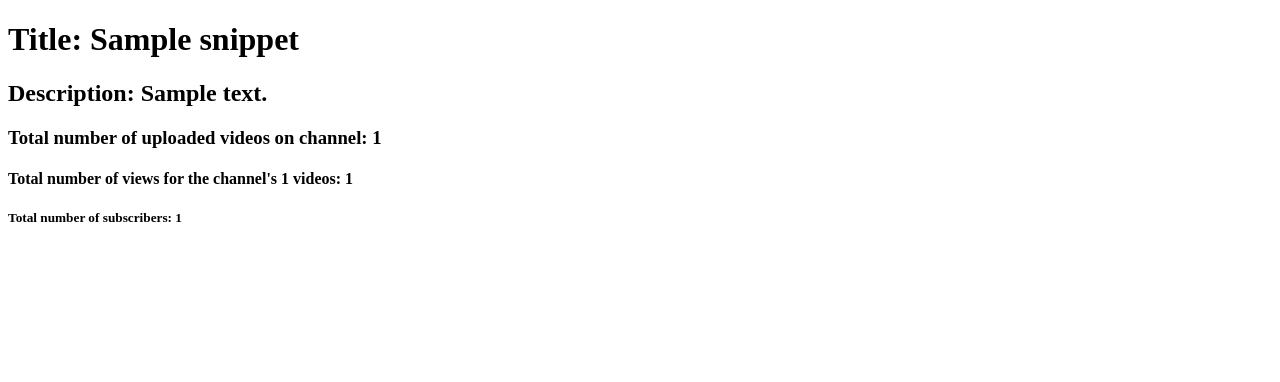
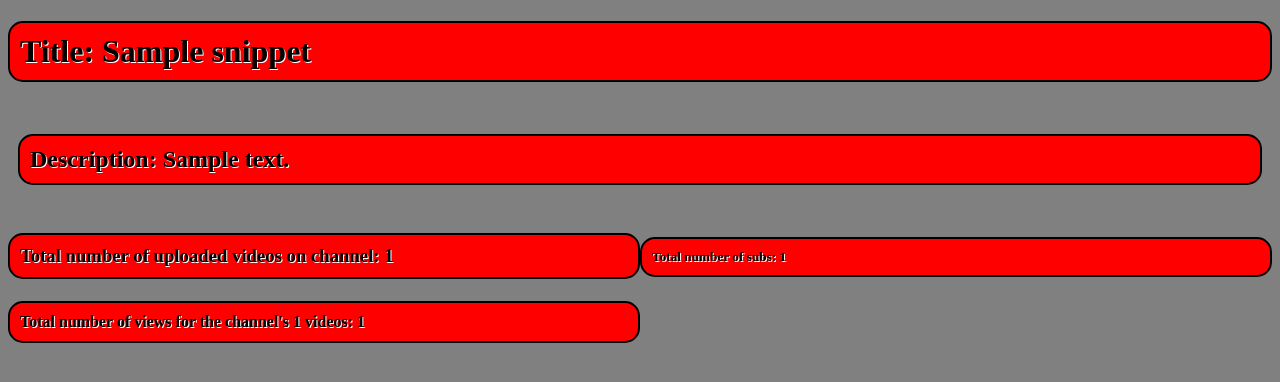
Before and after one commit to pswapneet/yt-stats-flask, a Flask app: template templates/stats.html in a window 1280 px wide. Shown: the top 382 px of the page. Run offline with Flask 2, Linux system fonts and the light colour scheme; the template is opened without the code that fills it: most values are stand-ins (such as "Sample title", 1, 10 or a date in 2020).

Commit message:
css, two colms

```diff
--- a/main.py
+++ b/main.py
@@ -5,7 +5,7 @@ import config
 #import json
 from googleapiclient.discovery import build
 
-app = Flask(__name__)
+app = Flask(__name__, static_folder='static')
 
 @app.route("/")
 def stats():
--- /dev/null
+++ b/static/css/stylestats.css
@@ -0,0 +1,32 @@
+body {
+    background-color: #808080; /* Grey */
+    color: #FFFFFF; /* White */
+
+}
+
+h1, h2, h3, h4, h5 {
+    background-color: #FF0000; /* Red */
+    color: #000000; /* Black */
+    text-shadow: 1px 1px #FFFFFF; /* White */
+    border: 2px solid #000000; /* Black */
+    border-radius: 15px;
+    padding: 10px;
+}
+
+.header {
+    color: #000000; /* Black */
+    text-shadow: 1px 1px #FFFFFF; /* White */
+
+}
+.disc {
+    padding: 10px;
+    border-radius: 10px;
+  }
+
+.container {
+    display: flex;
+  }
+
+.column {
+    width: 50%;
+  }
--- a/templates/stats.html
+++ b/templates/stats.html
@@ -2,13 +2,20 @@
 <html>
 <head>
     <title>Youtube Stats</title>
+    <link rel="stylesheet" type="text/css"
+    href="{{ url_for('static', filename='css/stylestats.css') }}">
 </head>
 <body>
-    <div>
+    <div class="header">
         <h1>Title: {{ resource["items"][0]["snippet"]["title"]  }}</h1>
+    </div>
+    <div class="disc">
         <h2>Description: {{ resource["items"][0]["snippet"]["description"] }}</h2>
     </div>
-    <div>
+    <div class="container">
+        <!-- Column 1 -->
+        <div class="column">
+        <!-- Content for column 1 -->
             <h3>Total number of uploaded videos on channel:
             {{ resource["items"][0]["statistics"]["videoCount"] }}
             </h3>
@@ -16,9 +23,14 @@
             {{ resource["items"][0]["statistics"]["videoCount"] }} videos:
             {{ resource["items"][0]["statistics"]["viewCount"] }}
             </h4>
-        <h5>Total number of subscribers:
+        </div>
+        <!-- Column 2 -->
+        <div class="column">
+        <!-- Content for column 2 -->
+            <h5>Total number of subs:
             {{ resource["items"][0]["statistics"]["subscriberCount"] }}
             </h5>
         </div>
+    </div>
     </body>
 </html>
```
Also changed, not shown: static/css/styleabout.css (renamed from static/style.css). Lines whose indentation alone changed are shown as unchanged.
